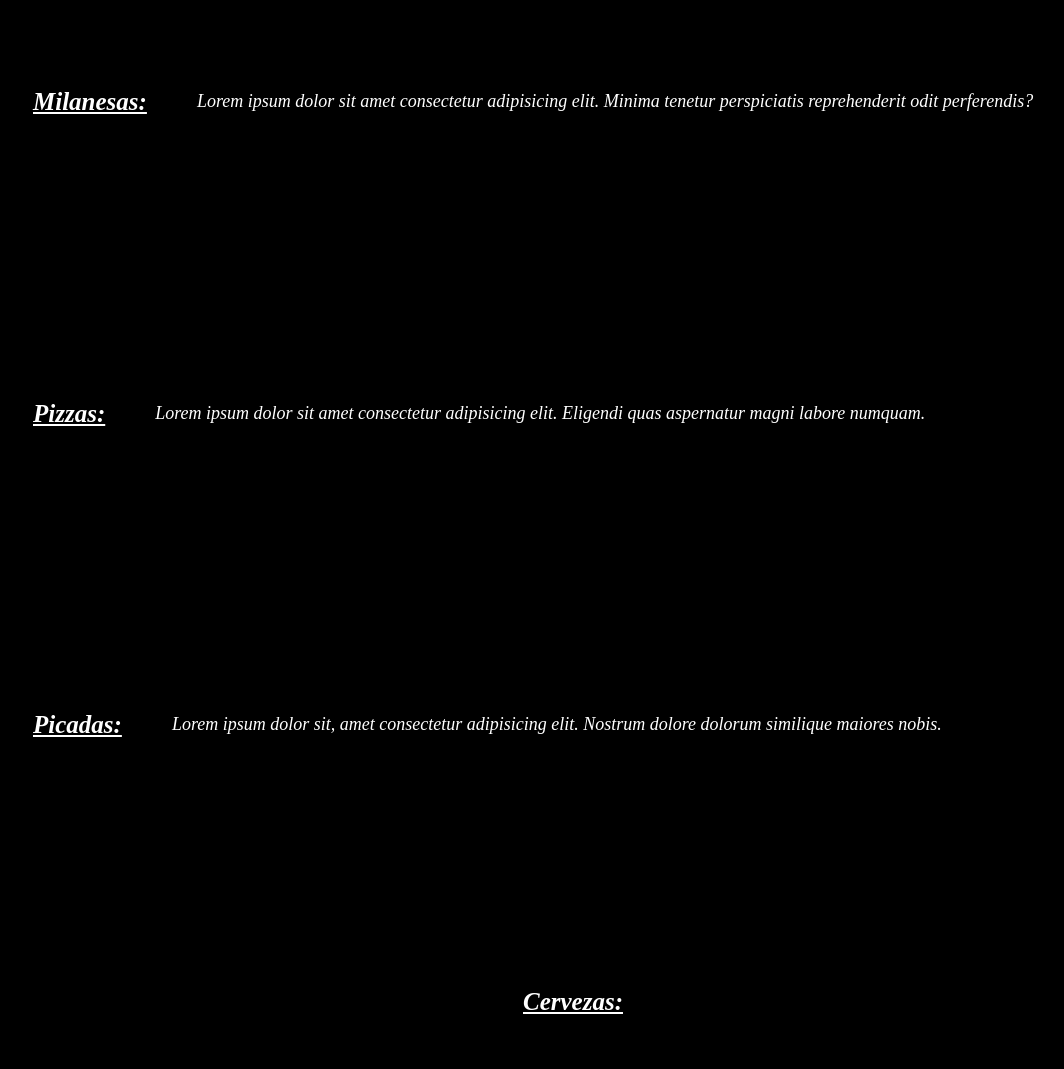
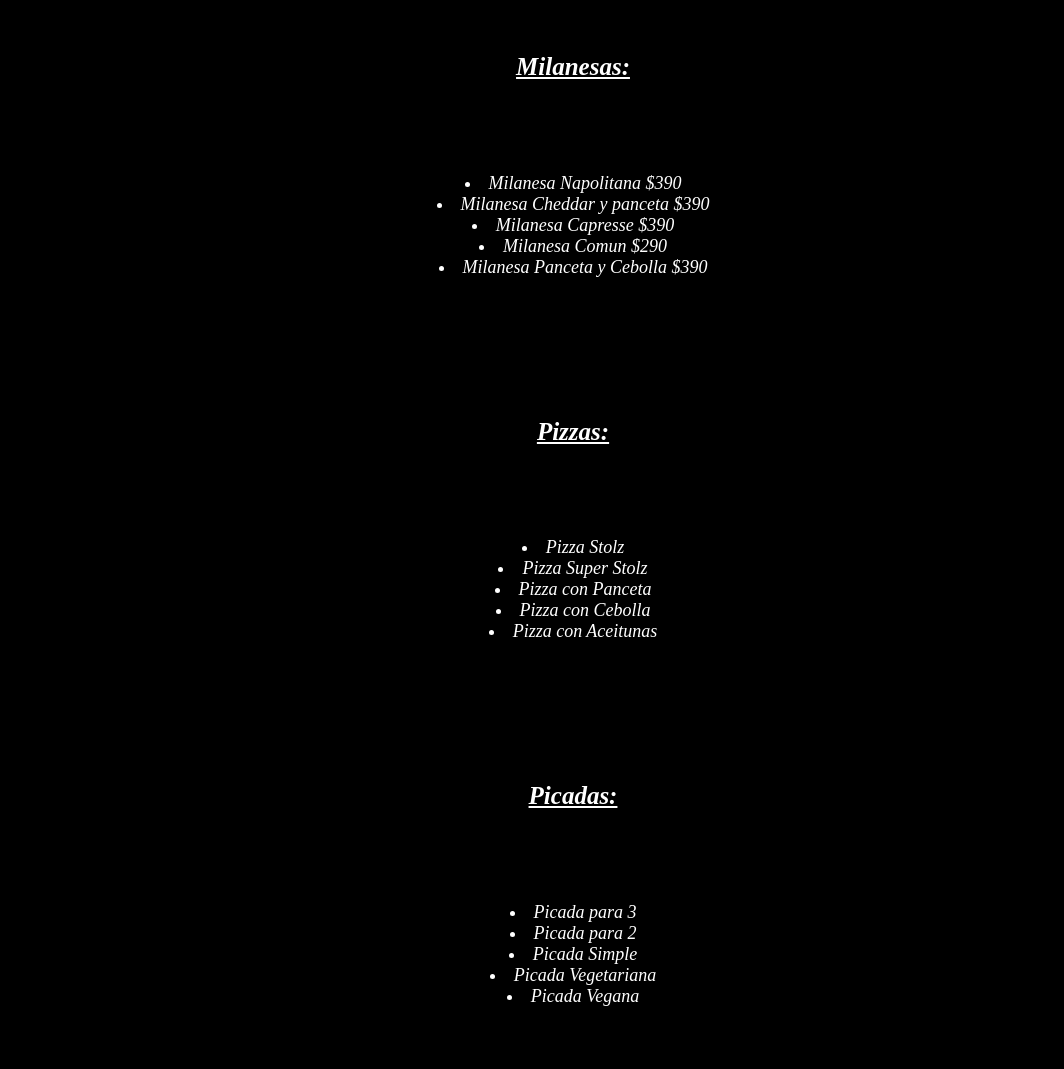
Before and after one commit to FedeRamos14/proyectoCoder, a website: page paginas/carta.html in a window 1280 px wide. Shown: the part 135-1204 px from the top of the page, without its empty margins (67-1131 px from the left). Drawn offline with Linux system fonts and the light colour scheme.

Commit message:
Perfecciono pagina, y agrego texto real

```diff
--- a/css/style.css
+++ b/css/style.css
@@ -53,10 +53,12 @@ header {
   .row {
     flex-direction: column;
   }
+
   .column {
     height: 150px;
   }
 }
+
 .imagen img {
   width: auto;
   height: auto;
@@ -165,15 +167,18 @@ a {
     transform: scale(1);
     opacity: 1;
   }
+
   50% {
     transform: scale(0.85);
     opacity: 0.75;
   }
+
   to {
     transform: scale(1);
     opacity: 1;
   }
 }
+
 .h5 {
   grid-area: subtitulo;
 }
--- a/paginas/carta.html
+++ b/paginas/carta.html
@@ -25,26 +25,37 @@
         </nav>
     </header>
 
-    <div class="carta1">
+    <div class="carta2">
         <h5 class="h5">Milanesas:</h5>
 
-        <p>Lorem ipsum dolor sit amet consectetur adipisicing
-            elit. Minima tenetur perspiciatis reprehenderit odit
-            perferendis?
+        <p>
+            <li>Milanesa Napolitana $390</li>
+            <li>Milanesa Cheddar y panceta $390</li>
+            <li>Milanesa Capresse $390</li>
+            <li>Milanesa Comun $290</li>
+            <li>Milanesa Panceta y Cebolla $390</li>
         </p>
     </div>
 
-    <div class="carta1">
+    <div class="carta2">
         <h5 class="h5">Pizzas:</h5>
-        <p>Lorem ipsum dolor sit amet consectetur
-            adipisicing elit. Eligendi quas aspernatur magni labore numquam.
+        <p>
+            <li>Pizza Stolz</li>
+            <li>Pizza Super Stolz</li>
+            <li>Pizza con Panceta</li>
+            <li>Pizza con Cebolla</li>
+            <li>Pizza con Aceitunas</li>
         </p>
     </div>
 
-    <div class="carta1">
+    <div class="carta2">
         <h5 class="h5">Picadas:</h5>
-        <p>Lorem ipsum dolor sit, amet consectetur
-            adipisicing elit. Nostrum dolore dolorum similique maiores nobis.
+        <p>
+            <li>Picada para 3</li>
+            <li>Picada para 2</li>
+            <li>Picada Simple</li>
+            <li>Picada Vegetariana</li>
+            <li>Picada Vegana</li>
         </p>
     </div>
 
```
Also changed, not shown: paginas/nosotros.html (+8 -12 lines), logo.ico (renamed from multimedia/logo.ico).
